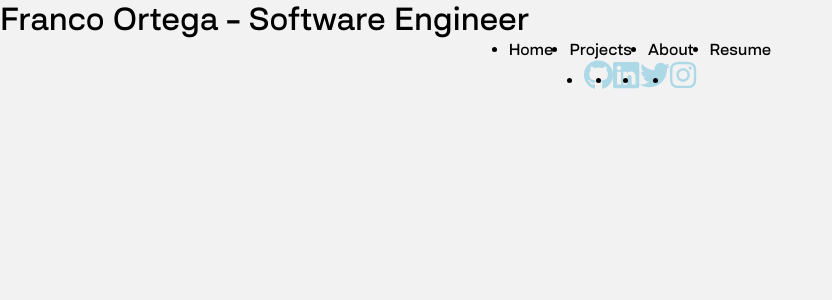
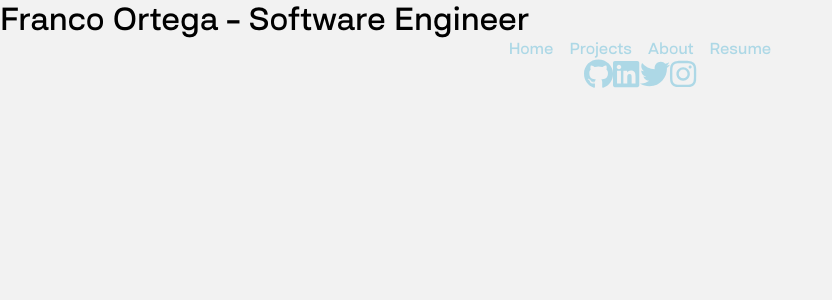
Before and after one commit to franco-ortega/portfolio-two, a Next.js app: page / in a window 1280 px wide. Both pictures are taken after a click on the button "Welcome". Shown: the top 300 px of the page, without its empty margins (0-832 px from the left). Built offline with nearby package versions, Linux system fonts and the light colour scheme.

Commit message:
remove PortfolioLink styles and move them into PortfolioNav

```diff
--- a/components/links/PortfolioLink.jsx
+++ b/components/links/PortfolioLink.jsx
@@ -1,12 +1,7 @@
 import Link from 'next/link';
-import styles from './PortfolioLink.module.scss';
 
 const PortfolioLink = ({ text, url }) => {
-  return (
-    <Link className={styles.PortfolioLink} href={url}>
-      {text}
-    </Link>
-  );
+  return <Link href={url}>{text}</Link>;
 };
 
 export default PortfolioLink;
--- a/components/links/PortfolioLink.module.scss
+++ /dev/null
@@ -1,6 +0,0 @@
-.PortfolioLink {
-  color: var(--color-accent);
-  font-family: var(--font-family-primary);
-  font-size: var(--nav-link-nav);
-  line-height: var(--line-height-nav);
-}
--- a/components/navs/PortfolioNav.module.scss
+++ b/components/navs/PortfolioNav.module.scss
@@ -4,5 +4,12 @@
     flex-direction: row;
     justify-content: center;
     gap: 1rem;
+
+    li {
+      color: var(--color-accent);
+      font-family: var(--font-family-primary);
+      font-size: var(--nav-link-nav);
+      line-height: var(--line-height-nav);
+    }
   }
 }
--- a/styles/globals.css
+++ b/styles/globals.css
@@ -2,6 +2,7 @@
   box-sizing: border-box;
   margin: 0;
   padding: 0;
+  list-style-type: none;
 }
 
 :root {
```
